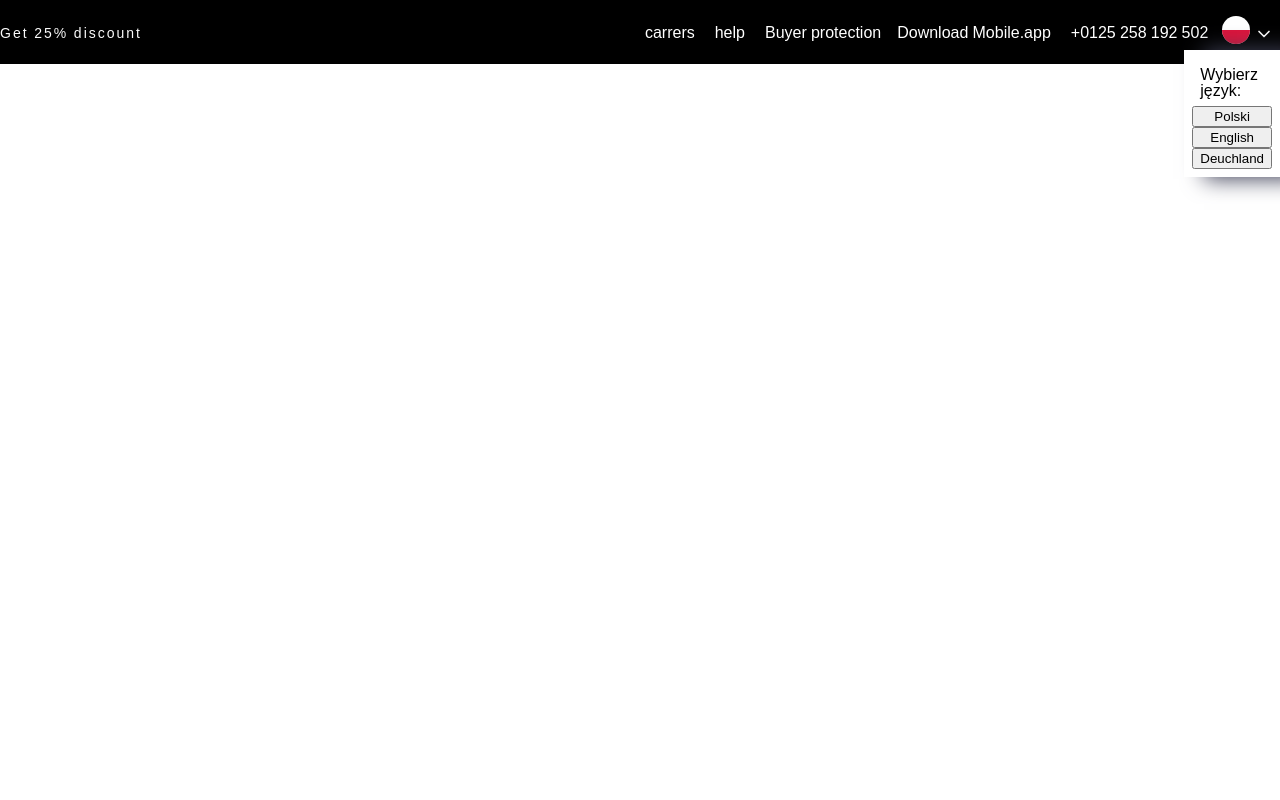
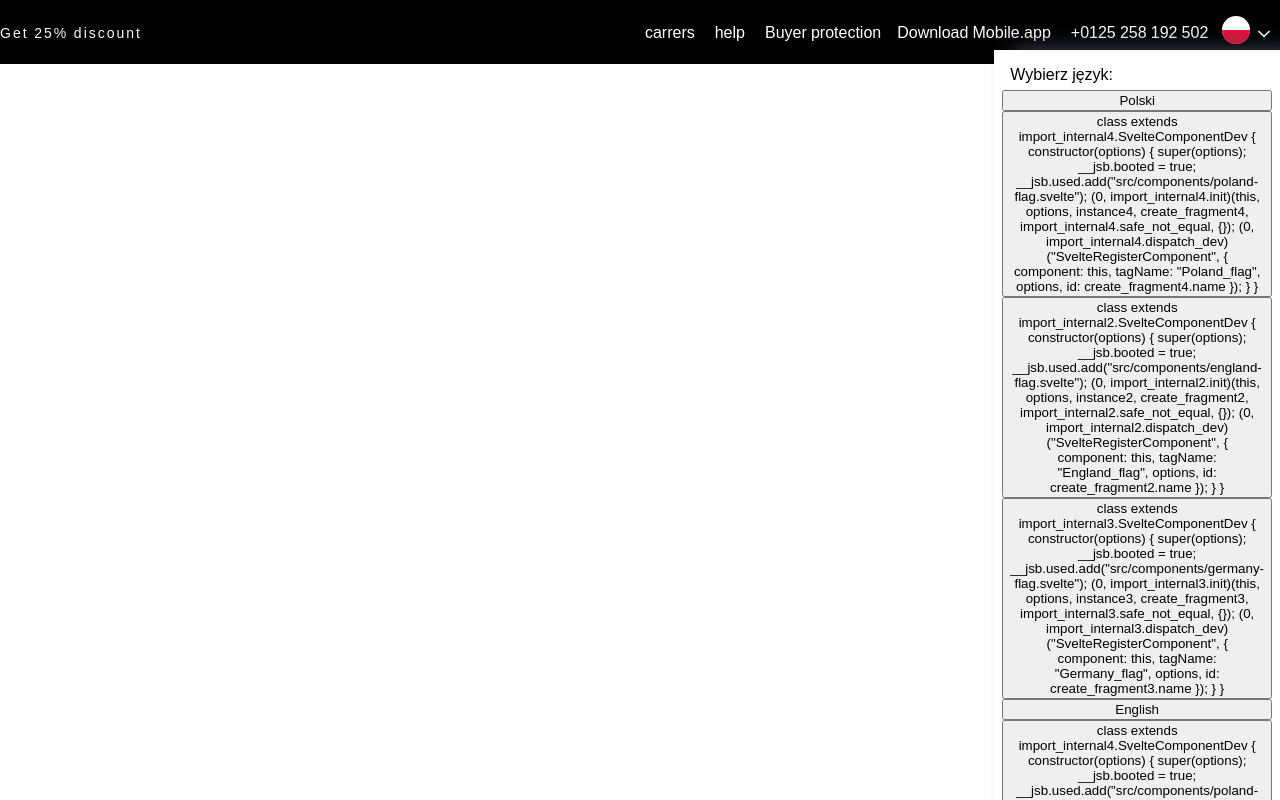
Before and after one commit to MichalGz/Sklep, a SvelteKit app: page /buyer-protection in a window 1280 px wide. Both pictures are taken after a click on the button 1248 px from the left and 31 px from the top of the page. Shown: the top 800 px of the page. Built offline with nearby package versions, Linux system fonts and the light colour scheme.

Commit message:
dont know how to display flags like countries

```diff
--- a/src/components/top-bar-country-selector.svelte
+++ b/src/components/top-bar-country-selector.svelte
@@ -6,6 +6,8 @@
     const countries = ["Polski",'English','Deuchland'];
     let selectedCountry = countries.at(0);
     let isOpen = false;
+    const flags = [PolandFlag, EnglandFlag, GermanyFlag]
+    let selectedFlags = flags.at(0);
     function toggleOpen() {
         isOpen = !isOpen
     }
@@ -14,6 +16,14 @@
 	 */
     function selectCountry(country) {
         selectedCountry = country;
+    }
+
+
+    /**
+	 * @param {any} _flag
+	 */
+    function selectFlag(_flag) {
+        selectedFlags = _flag;
     }
 </script>
 
@@ -37,6 +47,11 @@
         <button class="country" on:click={()=>selectCountry(country)}>
             {country}
         </button>
+            {#each flags as _flag}
+            <button class="flags" on:click={()=>selectFlag(_flag)}>
+            {_flag}
+            </button>
+            {/each}
         {/each}
     </div>
     {/if}
```
